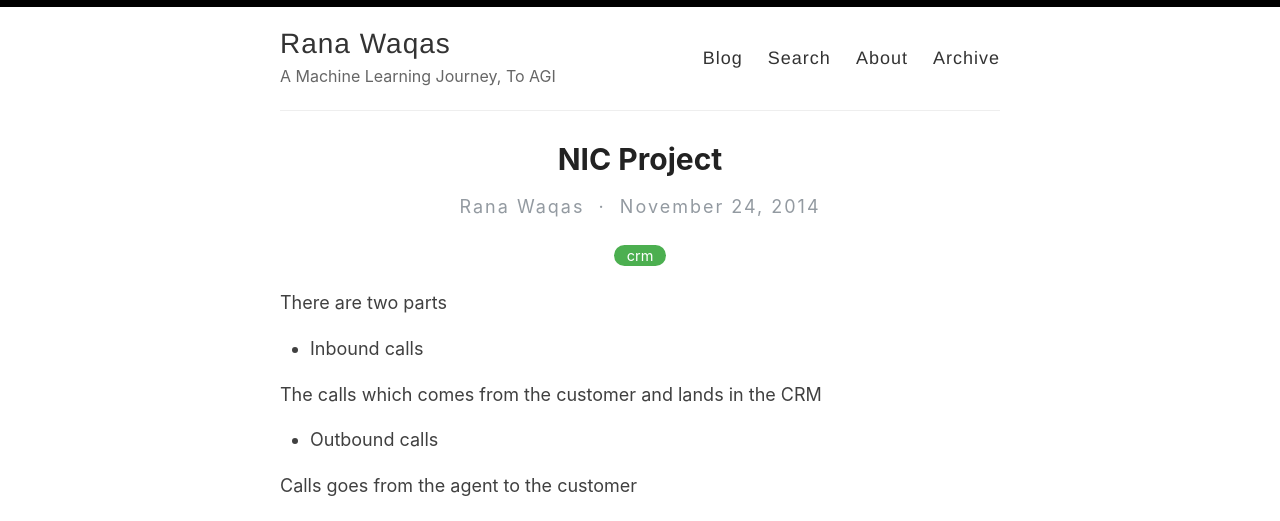
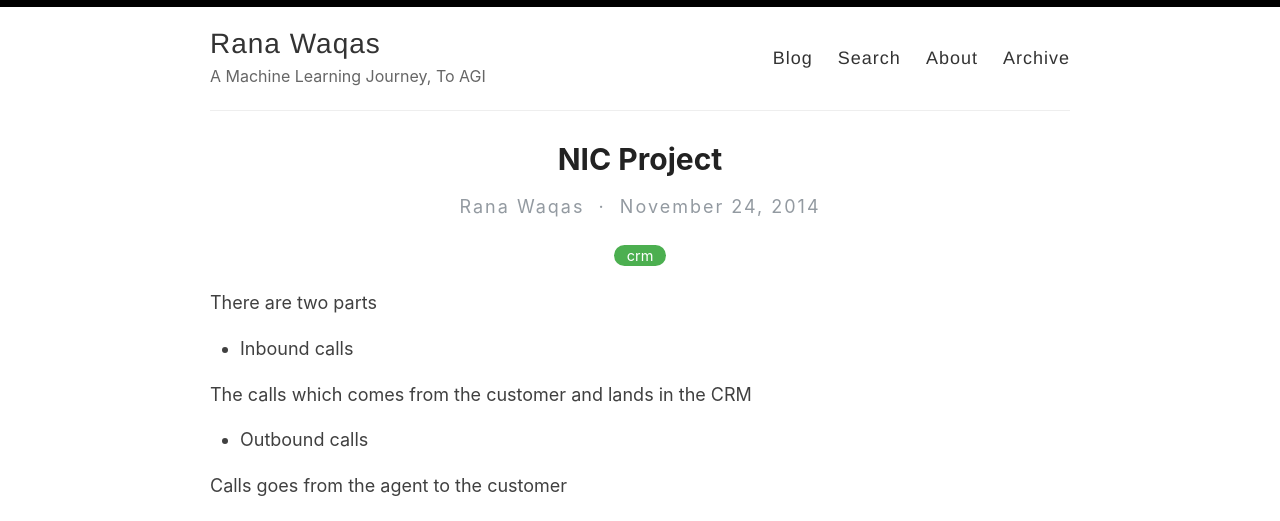
Before and after one commit to ranawaqas-ai/blog, a Jekyll site: the page built from _posts/2014-11-24-NIC-Project.md, in a window 1280 px wide. Shown: the top 521 px of the page. Built offline with Jekyll 4.4.1, drawn with Linux system fonts in a browser that asks for light colours; comment, search, counter and statistics services are not loaded.

Commit message:
fix: widen reading column from 740px to 900px for better image display

```diff
--- a/assets/style.scss
+++ b/assets/style.scss
@@ -32,8 +32,8 @@ body {
 
 .container {
   margin: 0 auto;
-  max-width: 740px;
-  padding: 0 10px;
+  max-width: 900px;
+  padding: 0 20px;
   width: 100%;
 }
 
@@ -224,14 +224,6 @@ p > img {
   margin: 0 auto;
 }
 
-/* Images in posts: natural size, never wider than the column */
-.post p > img, .detailed p > img {
-  display: block;
-  width: auto;
-  max-width: 100%;
-  height: auto;
-  margin: 1.5em auto;
-}
 
 // Fixes images in popup boxes from Google Translate
 .gmnoprint img {
```
